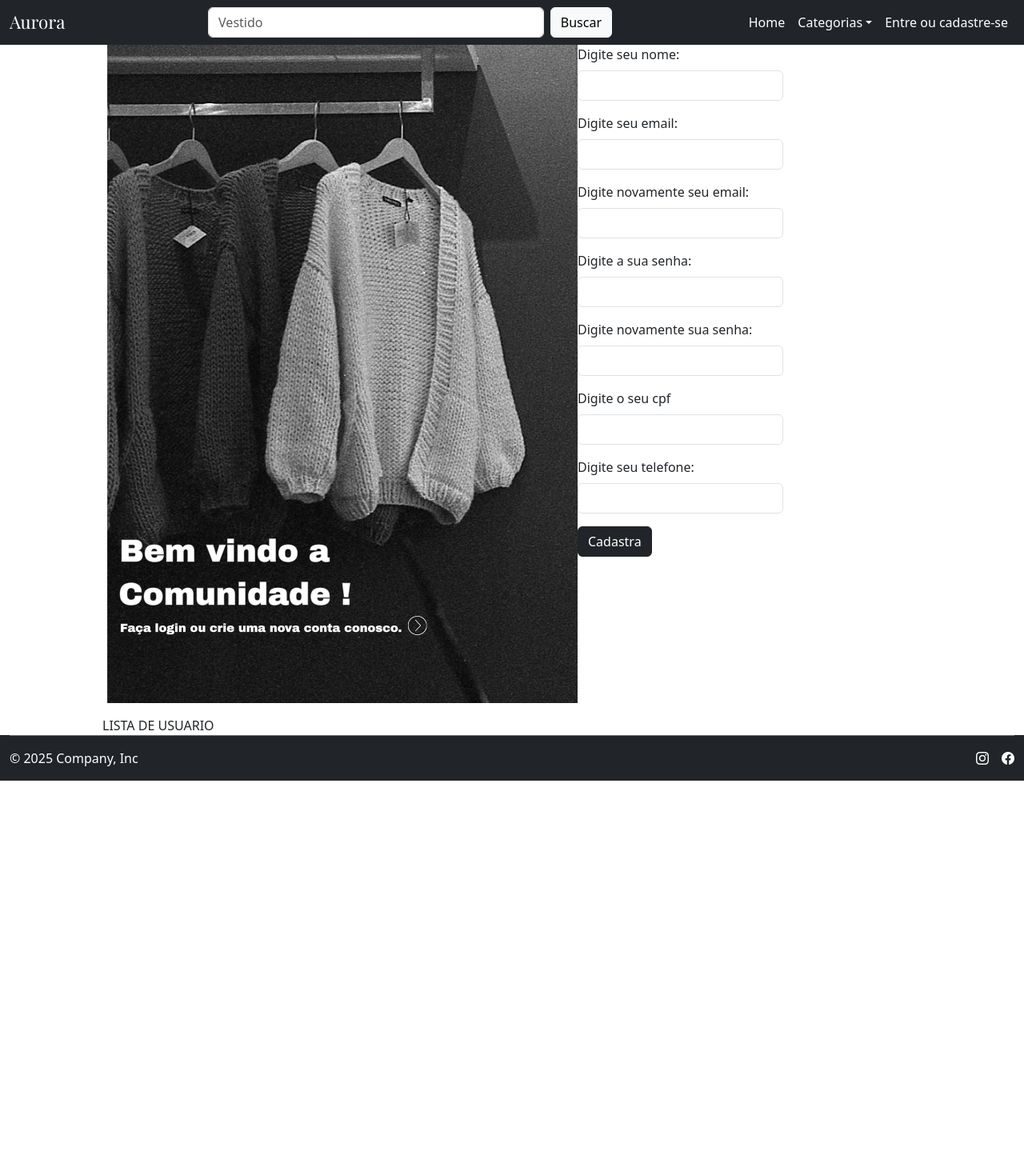
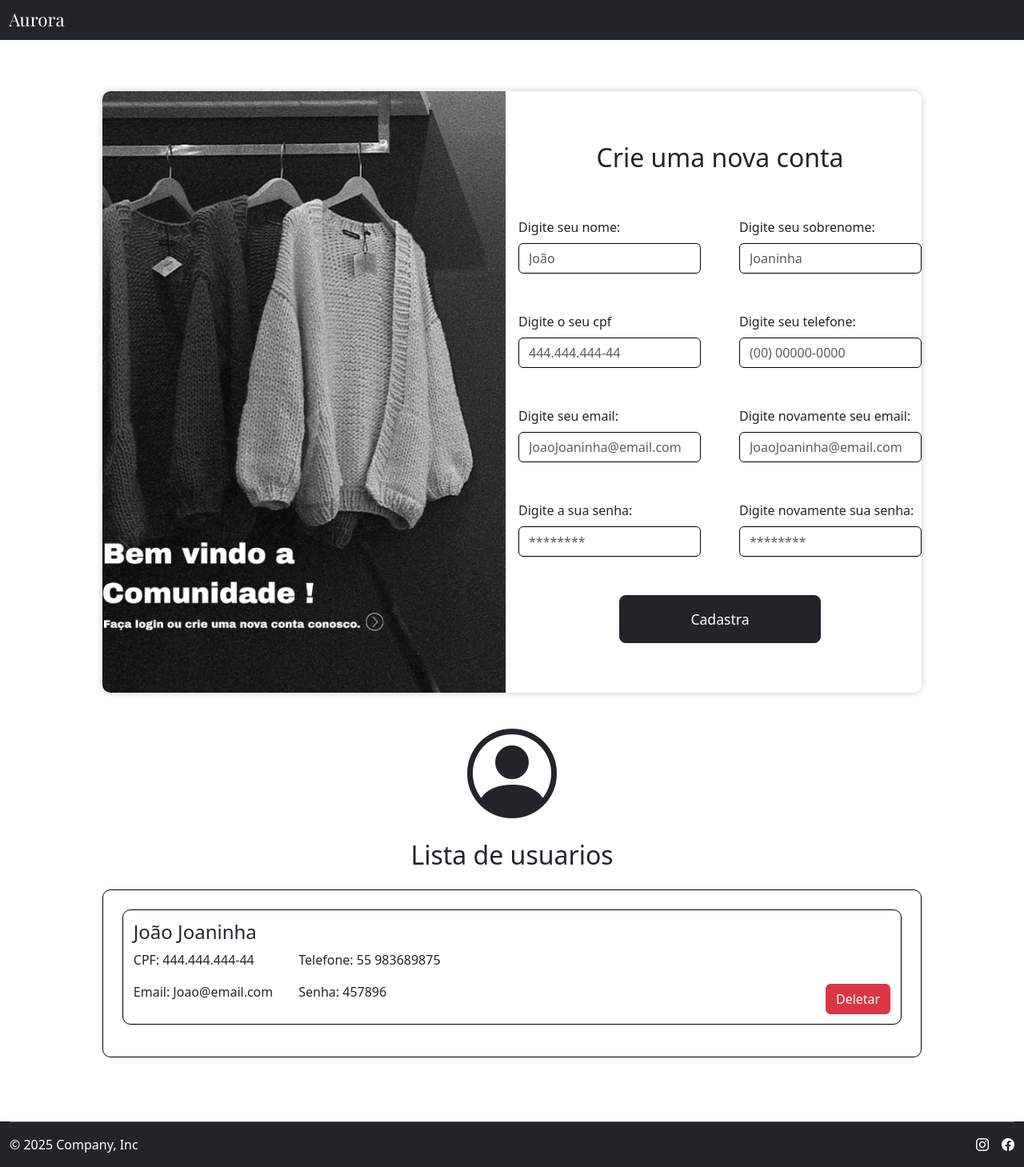
Before and after one commit to PedroFPer/aurora_cadastro, a React (Vite) app: page / in a window 1280 px wide. Shown: the whole page at 80% size. Before the commit the page ends 976 px from the top, so only its background shows below. Built offline with nearby package versions, Linux system fonts and the light colour scheme; a web font is replaced by a local one.

Commit message:
Ajustes no container de cadastro e criação da lista de usuarios

```diff
--- a/index.html
+++ b/index.html
@@ -3,7 +3,7 @@
   <head>
     <meta charset="UTF-8" />
     <meta name="viewport" content="width=device-width, initial-scale=1.0" />
-    <title>Vite + React</title>
+    <title>Aurora-Cadastro</title>
   </head>
   <body>
     <div id="root"></div>
--- a/src/components/generalComponents/Header.jsx
+++ b/src/components/generalComponents/Header.jsx
@@ -1,67 +1,9 @@
 export default function Header() {
   return (
     <header className="container-fluid p-0">
-        <nav className="navbar navbar-expand-lg navbar-dark bg-dark">
-          <div className="container-fluid d-flex justify-content-between align-items-center">
-
+      <nav className="navbar navbar-expand-lg navbar-dark bg-dark ">
         <div className="flex-fill text-start">
           <a className="navbar-brand logo_header" href="#">Aurora</a>
-            </div>
-
-            <div className="flex-fill text-center">
-              <form className="d-flex justify-content-center">
-                <input
-                  className="form-control me-2"
-                  type="search"
-                  placeholder="Vestido"
-                  aria-label="Search"
-                />
-                <button className="btn btn-light" type="submit">Buscar</button>
-              </form>
-            </div>
-
-            <div className="flex-fill text-end">
-              <button
-                className="navbar-toggler"
-                type="button"
-                data-bs-toggle="collapse"
-                data-bs-target="#navbarSupportedContent"
-                aria-controls="navbarSupportedContent"
-                aria-expanded="false"
-                aria-label="Toggle navigation"
-              >
-                <span className="navbar-toggler-icon"></span>
-              </button>
-              <div className="collapse navbar-collapse justify-content-end" id="navbarSupportedContent">
-                <ul className="navbar-nav mb-2 mb-lg-0">
-                  <li className="nav-item">
-                    <a className="nav-link active" aria-current="page" href="#">Home</a>
-                  </li>
-                  <li className="nav-item dropdown">
-                    <a
-                      className="nav-link dropdown-toggle active"
-                      href="#"
-                      id="navbarDropdown"
-                      role="button"
-                      data-bs-toggle="dropdown"
-                      aria-expanded="false"
-                    >
-                      Categorias
-                    </a>
-                    <ul className="dropdown-menu " aria-labelledby="navbarDropdown">
-                      <li><a className="dropdown-item" href="#">Camisas</a></li>
-                      <li><a className="dropdown-item" href="#">Jaquetas</a></li>
-                      <li><a className="dropdown-item" href="#">Vestidos</a></li>
-                    </ul>
-                  </li>
-
-                  <li className="nav-item">
-                    <a className="nav-link active" href="#">Entre ou cadastre-se</a>
-                  </li>
-                </ul>
-              </div>
-            </div>
-
         </div>
       </nav>
     </header>
--- a/src/components/registrationPageComponents/ImageForm.jsx
+++ b/src/components/registrationPageComponents/ImageForm.jsx
@@ -1,7 +1,8 @@
 import imageRegistration from "../../assets/imageRegistration.png"
 
 export default function ImageForm(){
-    return <div>
-        <figure><img src={imageRegistration} alt="imageRegistration" /></figure>
-    </div>
+    return <figure id="imageForm" >
+            <img src={imageRegistration} alt="imageRegistration" />
+        </figure>
+
 }
--- a/src/components/registrationPageComponents/RegistrationForm.jsx
+++ b/src/components/registrationPageComponents/RegistrationForm.jsx
@@ -1,42 +1,54 @@
 export default function RegistrationForm () {
-    return <form>
-        <div class="mb-3">
-            <label for="inputName" class="form-label">Digite seu nome:</label>
-            <input type="text" class="form-control" id="inputName" aria-describedby="João Roberto" />
+    return <form id="registrationForm">
+        <h2>Crie uma nova conta</h2>
+
+        <div className="inputGroup">
+            <div>
+                <label for="inputName" class="form-label">Digite seu nome:</label>
+                <input type="text" class="form-control input_control" id="inputName" placeholder="João" />
+            </div>
+            <div>
+                <label for="inputLastName" class="form-label">Digite seu sobrenome:</label>
+                <input type="text" class="form-control input_control" id="inputLastName" placeholder="Joaninha" />
+            </div>
         </div>
 
-        <div class="mb-3">
-            <label for="inputEmail" class="form-label">Digite seu email:</label>
-            <input type="email" class="form-control" id="inputEmail" aria-describedby="JoaoRoberto@email.com" />
+
+        <div className="inputGroup">
+            <div>
+                <label for="inputCpf" class="form-label">Digite o seu cpf</label>
+                <input type="text" class="form-control input_control" id="inputCpf" placeholder="444.444.444-44" />
+            </div>
+            <div>
+                <label for="inputPhone" class="form-label">Digite seu telefone:</label>
+                <input type="tel" class="form-control input_control" id="inputPhone" placeholder="(00) 00000-0000" />
+            </div>
         </div>
 
-        <div class="mb-3">
-            <label for="inputVerifyEmail" class="form-label">Digite novamente seu email:</label>
-            <input type="email" class="form-control" id="inputVerifyEmail" aria-describedby="JoaoRoberto@email.com" />
+        <div className="inputGroup">
+            <div>
+                <label for="inputEmail" class="form-label">Digite seu email:</label>
+                <input type="email" class="form-control input_control" id="inputEmail" placeholder="JoaoJoaninha@email.com" />
+            </div>
+            <div>
+                <label for="inputVerifyEmail" class="form-label">Digite novamente seu email:</label>
+                <input type="email" class="form-control input_control" id="inputVerifyEmail" placeholder="JoaoJoaninha@email.com" />
+            </div>
         </div>
 
-        <div class="mb-3">
-            <label for="inputPassword" class="form-label">Digite a sua senha:</label>
-            <input type="password" class="form-control" id="inputPassword" aria-describedby="********" />
+        <div className="inputGroup">
+            <div>
+                <label for="inputPassword" class="form-label">Digite a sua senha:</label>
+                <input type="password" class="form-control input_control" id="inputPassword" placeholder="********" />
+            </div>
+            <div>
+                <label for="inputVerifyPassword" class="form-label">Digite novamente sua senha:</label>
+                <input type="password" class="form-control input_control" id="inputVerifyPassword" placeholder="********" />
+            </div>
         </div>
 
-        <div class="mb-3">
-            <label for="inputVerifyPassword" class="form-label">Digite novamente sua senha:</label>
-            <input type="password" class="form-control" id="inputVerifyPassword" aria-describedby="********" />
-        </div>
-
-        <div class="mb-3">
-            <label for="inputCpf" class="form-label">Digite o seu cpf</label>
-            <input type="text" class="form-control" id="inputCpf" aria-describedby="444.444.444-44" />
-        </div>
-
-        <div class="mb-3">
-            <label for="inputPhone" class="form-label">Digite seu telefone:</label>
-            <input type="tel" class="form-control" id="inputPhone" aria-describedby="(00) 00000-0000" />
-        </div>
-
-        <div class="col-auto">
-            <button type="submit" class="btn btn-dark mb-3">Cadastra</button>
+        <div id="button_form">
+            <button type="submit" class="btn btn-dark w-100 ">Cadastra</button>
         </div>
     </form>
 }
--- a/src/components/registrationPageComponents/RegistrationList.jsx
+++ b/src/components/registrationPageComponents/RegistrationList.jsx
@@ -1,3 +1,31 @@
-export default function RegistrationList(){
-    return <div>LISTA DE USUARIO</div>
+export default function RegistrationList() {
+    return <div>
+        <div id="header_list">
+            <i className="bi bi-person-circle" id="icon_user"></i>
+            <h2>Lista de usuarios</h2>
+        </div>
+        <ul id="list_user">
+            <li className="card_user">
+                <h4>João Joaninha</h4>
+                <div className="container_card">
+                    <div className="container_info">
+                        <div className="info_group">
+                            <p>CPF: 444.444.444-44</p>
+                            <p>Email: Joao@email.com</p>
+                        </div>
+                        <div className="info_group">
+                            <div className="info_group">
+                                <p>Telefone: 55 983689875</p>
+                                <p>Senha: 457896</p>
+                            </div>
+                        </div>
+                    </div>
+                    <div className="container_button_delete">
+                        <button type="button" class="btn btn-danger">Deletar</button>
+                    </div>
+                </div>
+
+            </li>
+        </ul>
+    </div>
 }
--- a/src/styles/headerStyle.css
+++ b/src/styles/headerStyle.css
@@ -14,4 +14,6 @@
 .logo_header{
     font-family: "Playfair Display", serif;
     font-size: 1.4em;
+
+    padding: 0.5em;
 }
--- a/src/styles/mainRegistrationContainer.css
+++ b/src/styles/mainRegistrationContainer.css
@@ -1,18 +1,132 @@
 @charset "UTF-8";
 
-.container_main{
-    width: 80%;
+.container_main {
+    width: 90%;
+    display: flex;
+    flex-direction: column;
+    padding: 4em 4em;
+}
+
+.container_form {
+    display: flex;
+    flex-direction: row;
+    flex: 1;
+
+    box-shadow: 0 0 10px rgba(0, 0, 0, 0.2);
+    border-radius: 10px;
+
+    gap: 1em;
+    overflow: hidden;
+}
+
+
+.container_list_registration {
     display: flex;
     flex-direction: column;
 }
 
-.container_form{
+#imageForm {
+    height: 47em;
+    width: auto;
+
+    overflow: hidden;
+
+    display: flex;
+    flex: 1;
+
+    margin: 0%;
+}
+
+#imageForm img {
+    width: 100%;
+    height: 100%;
+    object-fit: cover;
+}
+
+#registrationForm{
+    display: flex;
+    flex-direction: column;
+    flex: 1;
+    align-items: center;
+    justify-content: center;
+    gap: 3em;
+
+    margin-top: 4em;
+}
+
+.input_control{
+    border: 1px solid black;
+    flex: 1;
+}
+
+.inputGroup{
     display: flex;
     flex-direction: row;
-    gap: 3;
+    gap: 3em;
 }
 
-.container_list_registration{
-   display: flex;
+#button_form{
+    height: 100%;
+    width: 50%;
+}
+
+#button_form button {
+  padding: 1rem 2rem;
+  font-size: 1.1em;
+  border-radius: 0.5rem;
+}
+
+#header_list{
+    display: flex;
+    flex-direction: column;
+    justify-content: center;
+    align-items: center;
+
+    padding: 1em;
+}
+
+#icon_user{
+    font-size: 7em;
+}
+
+#list_user{
+    list-style: none;
+    border: 1px solid black;
+    border-radius: 10px;
+
+    padding: 1.5em;
+}
+
+.card_user{
+    display: flex;
+    flex-direction: column;
+
+    border: 1px solid black;
+    border-radius: 10px;
+
+    padding: 0.8em;
+
+    margin-bottom: 1em;
+}
+
+.container_card{
+    display: flex;
+    flex-direction: row;
+    justify-content: space-between;
+    gap: 2em;
+}
+
+.container_info{
+    display: flex;
+    flex-direction: row;
+    gap: 2em;
+}
+
+.info_group{
+    display: flex;
     flex-direction: column;
 }
+
+.container_button_delete{
+    margin-top: auto;
+}
```
Lines whose indentation alone changed are shown as unchanged.
